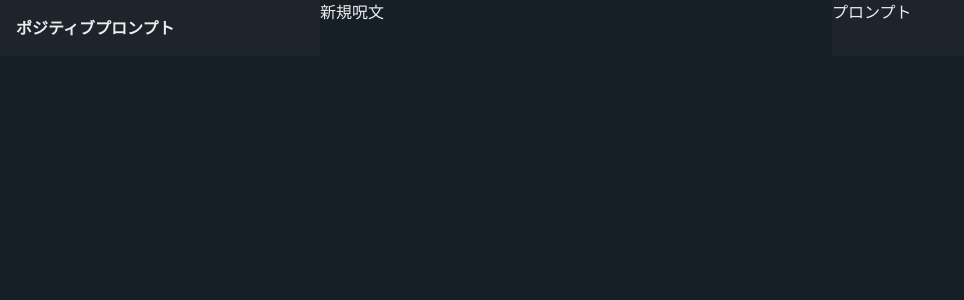
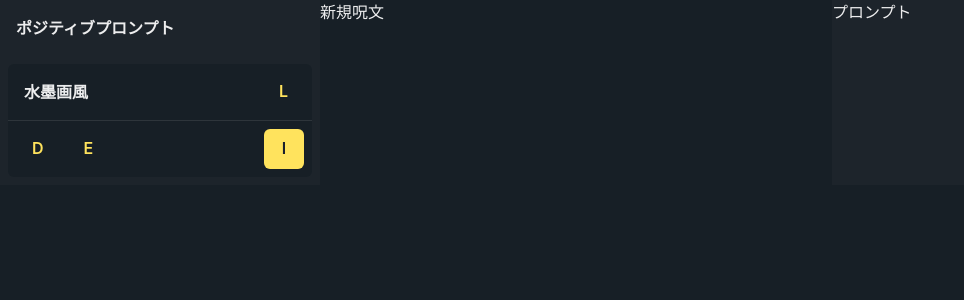
Before and after one commit to AI-Creators-Society/NAIWizard, a Next.js app: page / in a window 1280 px wide. Shown: the top 300 px of the page, without its empty margins (0-964 px from the left). Built offline with nearby package versions, Linux system fonts and the light colour scheme.

Commit message:
feat: preset card

```diff
--- /dev/null
+++ b/src/components/common/mainBox.tsx
@@ -0,0 +1,7 @@
+import { Box, BoxProps } from "@chakra-ui/react"
+
+const MainBox = (props: BoxProps) => {
+    return <Box className="background_main" {...props} />
+}
+
+export default MainBox
--- a/src/components/presetCard.tsx
+++ b/src/components/presetCard.tsx
@@ -1,6 +1,6 @@
-import { Box, Button, Divider, HStack, Text } from "@chakra-ui/react"
+import { Box, Button, Divider, HStack, Spacer, Text } from "@chakra-ui/react"
 import { Prompt } from "../types/prompt"
-import SecondaryBox from "./common/secondaryBox"
+import MainBox from "./common/mainBox"
 
 interface Props {
     prompt: Prompt
@@ -8,15 +8,31 @@ interface Props {
 
 const PresetCard = ({ prompt }: Props) => {
     return (
-        <SecondaryBox>
-            <Text p={"2"} fontWeight={"semibold"}>
-                {prompt.title}
-            </Text>
+        <MainBox rounded={"md"}>
+            <HStack p={"2"}>
+                <Text py={"1"} pl={"2"} fontWeight={"semibold"}>
+                    {prompt.title}
+                </Text>
+                <Spacer />
+                <Button variant={"ghost"} colorScheme={"brand"}>
+                    L
+                </Button>
+            </HStack>
             <Divider />
-            <HStack>
-                <Button>A</Button>
+            <HStack p={"2"}>
+                <Button variant={"ghost"} colorScheme={"brand"}>
+                    D
+                </Button>
+                <Button variant={"ghost"} colorScheme={"brand"}>
+                    E
+                </Button>
+
+                <Spacer />
+                <Button variant={"solid"} colorScheme={"brand"}>
+                    I
+                </Button>
             </HStack>
-        </SecondaryBox>
+        </MainBox>
     )
 }
 
--- a/src/components/presetsSideBar.tsx
+++ b/src/components/presetsSideBar.tsx
@@ -14,7 +14,7 @@ const PresetsSideBar = ({ prompts }: Props) => {
     const { t } = useLocale()
 
     return (
-        <SecondaryBox w={["sm", "md"]}>
+        <SecondaryBox w={["sm"]}>
             <Text p={"4"} fontWeight={"bold"}>
                 {wizardState.type === "positive" ? t.POSITIVE_PROMPT : t.NEGATIVE_PROMPT}
             </Text>
--- a/src/pages/index.tsx
+++ b/src/pages/index.tsx
@@ -1,14 +1,35 @@
-import { Box, Container, Flex, SimpleGrid, Text } from "@chakra-ui/react"
-import Head from "next/head"
-import Image from "next/image"
+import { Box, Flex, Text } from "@chakra-ui/react"
 import SecondaryBox from "../components/common/secondaryBox"
 import PresetsSideBar from "../components/presetsSideBar"
+import { Prompt } from "../types/prompt"
+
+const prompts: Prompt[] = [
+    {
+        id: "1",
+        title: "水墨画風",
+        type: "positive",
+        spells: [
+            {
+                text: "japanese painting",
+                enhancement: 0,
+                enabled: true,
+                children: [],
+            },
+            {
+                text: "ukiyo-e",
+                enhancement: 0,
+                enabled: true,
+                children: [],
+            },
+        ],
+    },
+]
 
 export default function Home() {
     return (
         <Flex maxW={"full"} h={"full"}>
             {/* サイドバー */}
-            <PresetsSideBar prompts={[]} />
+            <PresetsSideBar prompts={prompts} />
 
             {/* エディター */}
             <Box flex={"1"} minW={["sm", "md", "lg", "lg"]} maxW={"full"} maxH={"full"}>
--- a/src/utils/theme.ts
+++ b/src/utils/theme.ts
@@ -6,7 +6,17 @@ const colors = {
         main: "#171F26",
         secondary: "#1D242B",
     },
-    brand: "#F3BB59",
+    brand: {
+        100: "#ffed5d",
+        200: "#ffe35d",
+        300: "#ffd95d",
+        400: "#ffcf5d",
+        500: "#f3bb59",
+        600: "#c09346",
+        700: "#a6803c",
+        800: "#594520",
+        900: "#0c0904",
+    },
 }
 
 const config: ThemeConfig = {
@@ -18,6 +28,9 @@ const styles = {
         body: {
             bg: mode("white", "background.main")(props),
         },
+        ".background_main": {
+            bg: mode("white", "background.main")(props),
+        },
         ".background_secondary": {
             bg: mode("gray.300", "background.secondary")(props),
         },
@@ -25,15 +38,15 @@ const styles = {
 }
 
 const components = {
-    Button: {
-        variants: {
-            brand: (props: StyleFunctionProps) => ({
-                ...theme.components.Button.variants.outline(props),
-                bg: "brand",
-                color: "background.main",
-            }),
-        },
-    },
+    // Button: {
+    //     variants: {
+    //         brand: (props: StyleFunctionProps) => ({
+    //             ...theme.components.Button.variants.outline(props),
+    //             bg: "brand",
+    //             color: "background.main",
+    //         }),
+    //     },
+    // },
 }
 
 const theme = extendTheme({ colors, config, styles, components }, withDefaultColorScheme({ colorScheme: "accent" }))
```
Also changed, not shown: src/types/prompt.ts (+7 -0 lines).
